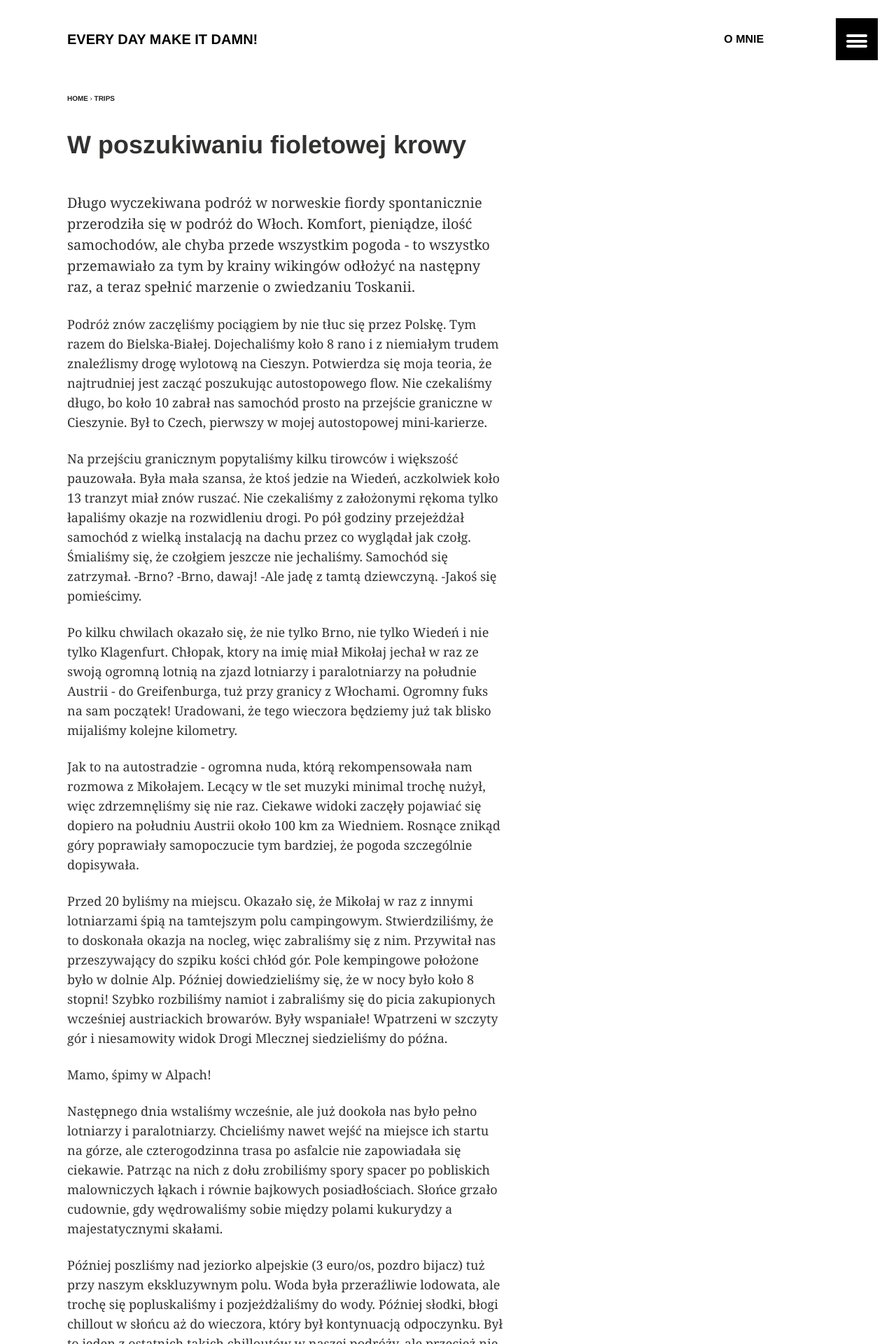
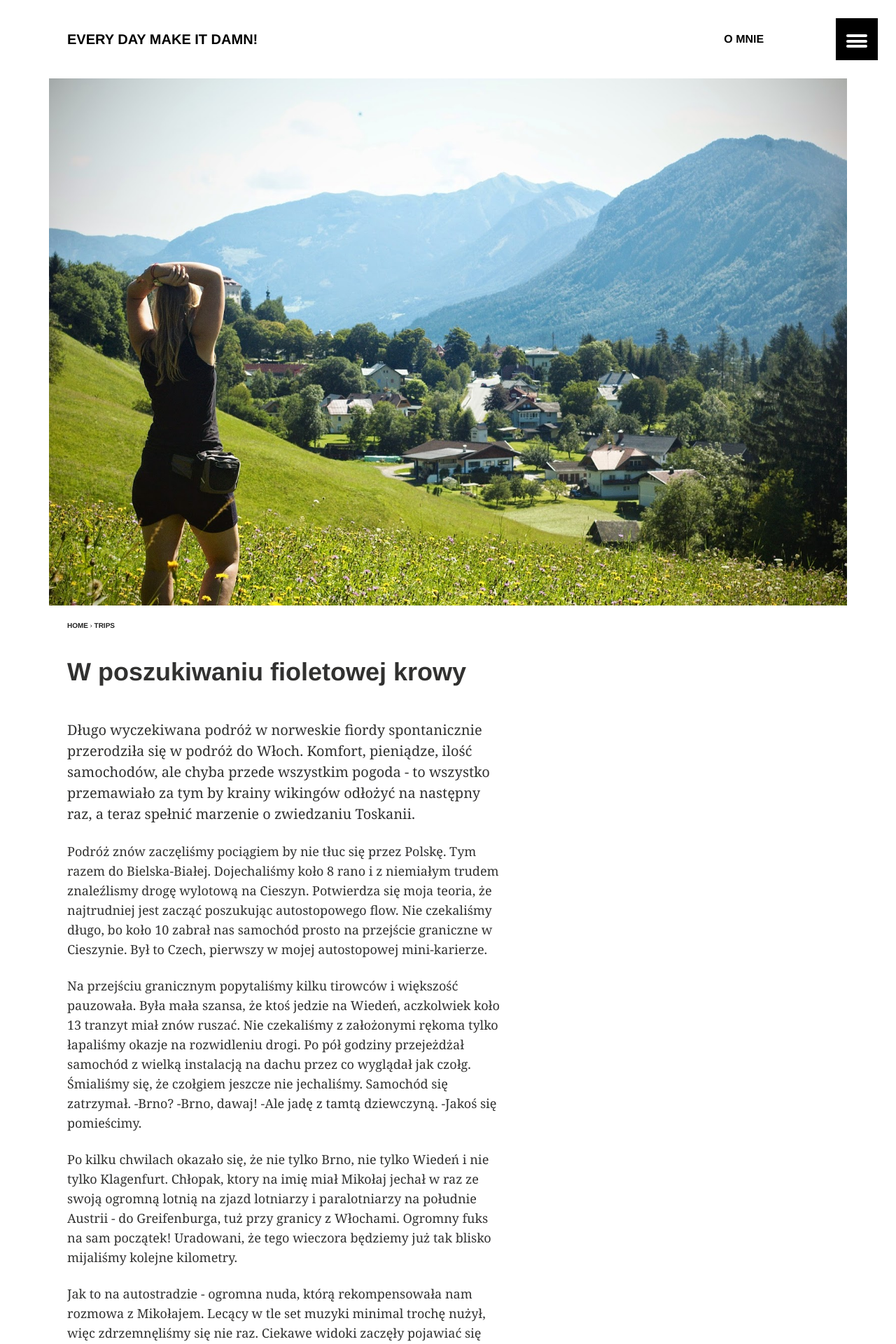
Before and after one commit to nikodamn/nikodamn.github.io, a Jekyll site: the page built from _posts/Trips/2014-09-01-w-poszukiwaniu-fioletowej-krowy.md, in a window 1280 px wide. Shown: the top 1920 px of the page at 70% size. Built offline with Jekyll 4.4.1, drawn with Linux system fonts in a browser that asks for light colours.

```diff
--- a/_posts/Trips/2014-09-01-w-poszukiwaniu-fioletowej-krowy.md
+++ b/_posts/Trips/2014-09-01-w-poszukiwaniu-fioletowej-krowy.md
@@ -6,7 +6,7 @@ categories: trips
 excerpt: "Długo wyczekiwana podróż w norweskie fiordy spontanicznie przerodziła się w podróż do Włoch. Komfort, pieniądze, ilość samochodów, ale chyba przede wszystkim pogoda - to wszystko przemawiało za tym by krainy wikingów odłożyć na następny raz, a teraz spełnić marzenie o zwiedzaniu Toskanii."
 tags: []
 image:
-  feature:
+  feature: /fioletowa_krowa/1.jpg
   teaser: wenecja2.jpg
   thumb:
 date: 2014-09-01T03:20:14+01:00
```
Also changed, not shown: images/fioletowa_krowa/1.jpg (renamed from images/DSC_0022.jpg).
